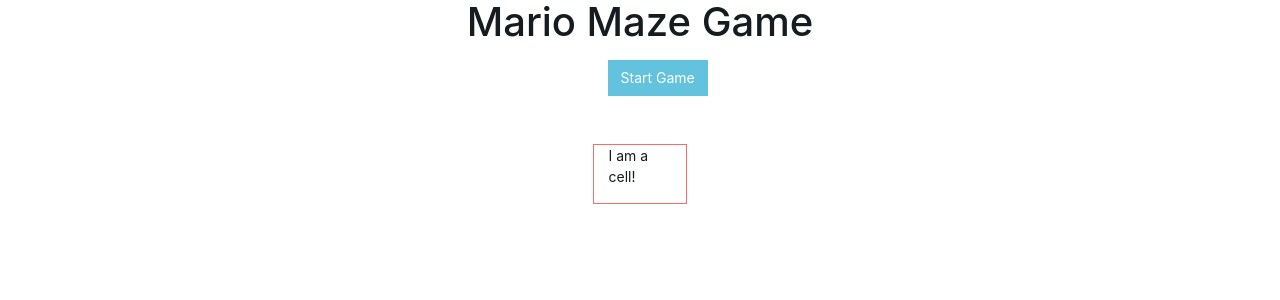
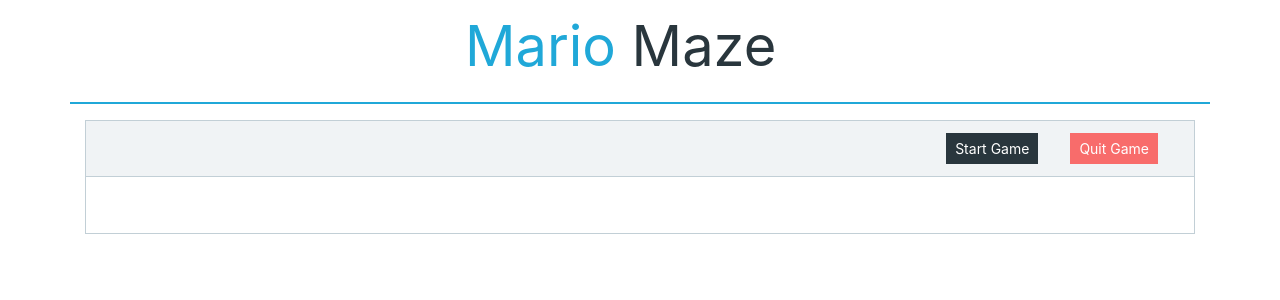
Before and after one commit to tarang727/hackerbay.io-interview, a React (Create React App) app in the folder maze-gamer/: page / in a window 1280 px wide. Shown: the top 300 px of the page. Built offline with nearby package versions, Linux system fonts and the light colour scheme.

Commit message:
created the gaming environment for the board game

```diff
--- a/maze-gamer/src/components/Board.tsx
+++ b/maze-gamer/src/components/Board.tsx
@@ -4,13 +4,13 @@
 
 import * as React from 'react';
 import { Button, Modal, ModalHeader, ModalBody } from 'reactstrap';
-import { isNil } from 'lodash';
+import { isNil, fill } from 'lodash';
+import { StartGame } from './StartGame';
 import { Cell } from './Cell';
-import { StartGame } from './StartGame';
 
 export interface BoardState {
-    width: number;
-    height: number;
+    width: number | null;
+    height: number | null;
     showModal: boolean;
 }
 
@@ -19,8 +19,8 @@
     constructor(props: any) {
         super(props);
         this.state = {
-            width: 0,
-            height: 0,
+            width: null,
+            height: null,
             showModal: false
         };
     }
@@ -32,44 +32,103 @@
         this.setState((state) => ({ ...state, showModal: !state.showModal }));
     }
 
-    public changeBoardMeasurements(width: number, height: number) {
-        this.setState((state) => ({...state, width, height}));
+    public createBoard(width: number, height: number) {
+        if (this.props.totalCells === 0) {
+            const rows = fill(Array(width), 'r');
+            const cols = fill(Array(height), 'c');
+
+            rows.forEach((r, rIdx) => {
+                cols.forEach((c, cIdx) => {
+                    this.props.onAddCell(rIdx + 1, cIdx + 1);
+                });
+            });
+        }
     }
 
-    public drawBoard(width: number, height: number) {
-        console.log(width, height);
-        this.toggle();
+    public drawBoard() {
+        const { noOfRows, noOfColumns } = this.props;
+        if (noOfRows < 5 && noOfColumns < 5) {
+            return null;
+        }
+        const rows = fill(Array(noOfRows), 'r');
+        const cols = fill(Array(noOfColumns), 'c');
+
+        return rows.map((r, rIdx) => (
+            <tr key={rIdx}>  {/* ROW */}
+                {
+                    cols.map((c, cIdx) => (
+                        <Cell
+                            key={cIdx}
+                            cellId={this.props.cellByRowAndColumn(rIdx + 1, cIdx + 1)}
+                            row={rIdx + 1}
+                            column={cIdx + 1}
+                            totalColumns={this.props.noOfColumns}
+                            totalRows={this.props.noOfRows}
+                        />
+                    ))
+                }
+            </tr>
+        ));
     }
 
     public render() {
         return (
             <div className="container">
                 <div className="row justify-content-md-center">
-                    <div className="col-md-6">
-                        <h1 className="text-center">Mario Maze Game</h1>
+                    <div className="col-md-4 mt-3 mb-4 align-self-center">
+                        <span className="display-4 text-muted">
+                            <b><span className="text-primary">Mario</span> <span className="text-dark">Maze</span></b>
+                        </span>
                     </div>
-                    <div className="w-100" />
-                    <div className="col-md-1 mt-2 align-self-center">
-                        <Button className="btn btn-info text-white" onClick={e => this.toggle(e)}>Start Game</Button>
-                        <Modal isOpen={this.state.showModal} toggle={() => this.toggle()} className={this.props.className} size="sm" role="dialog" autoFocus centered>
-                            <ModalHeader toggle={() => this.toggle()}>Start Game</ModalHeader>
-                            <ModalBody>
-                                <StartGame
-                                    startGame={({width, height}) => this.drawBoard(width, height)}
-                                />
-                            </ModalBody>
-                        </Modal>
-                    </div>
-
-                    <div className="col-md-12 mt-5 mb-5">
-                        <div className="row align-items-center justify-content-center"> {/* ROW */}
-                            <div className="col-1 border border-danger"> {/* COLUMN */}
-                                <Cell /> {/* CELL */}
+                    <div className="w-100 border border-primary" />
+                    <div className="col-md-12 py-2 my-2 align-items-center">
+                        <div className="card w-100 text-muted">
+                            <div className="card-header">
+                                <Button
+                                    className="btn btn-danger btn-sm text-white mx-3 float-right"
+                                    onClick={e => this.props.onGameExit()}
+                                >
+                                    Quit Game
+                                </Button>
+                                <Button
+                                    className="btn btn-dark btn-sm text-white mx-3 float-right"
+                                    onClick={e => this.toggle(e)}
+                                >
+                                    Start Game
+                                </Button>
+                            </div>
+                            <div className="card-body">
+                                <table className="table table-sm table-bordered">
+                                    <tbody>
+                                        {this.drawBoard()}
+                                    </tbody>
+                                </table>
                             </div>
                         </div>
                     </div>
 
                 </div>
+
+                <Modal
+                    isOpen={this.state.showModal}
+                    toggle={() => this.toggle()}
+                    className={this.props.className}
+                    size="sm"
+                    role="dialog"
+                    autoFocus
+                    centered
+                >
+                    <ModalHeader toggle={() => this.toggle()}>Start Game</ModalHeader>
+                    <ModalBody>
+                        <StartGame
+                            startGame={({width, height}) => {
+                                this.toggle();
+                                this.createBoard(width, height);
+                            }}
+                        />
+                    </ModalBody>
+                </Modal>
+
             </div>
         );
     }
--- a/maze-gamer/src/components/Cell.tsx
+++ b/maze-gamer/src/components/Cell.tsx
@@ -4,13 +4,20 @@
 
 import * as React from 'react';
 
-export class Cell extends React.Component {
+export interface CellProps {
+    cellId: string;
+    row: number;
+    column: number;
+    totalRows: number;
+    totalColumns: number;
+}
+export class Cell extends React.Component<CellProps, any> {
 
     public render() {
         return (
-            <div className="cell">
-                <p>I am a cell!</p>
-            </div>
+            <td className="border" scope="col">
+                (<small>{this.props.row}</small>, <small>{this.props.column}</small>)
+            </td>
         );
     }
 }
--- a/maze-gamer/src/components/Game.tsx
+++ b/maze-gamer/src/components/Game.tsx
@@ -7,29 +7,60 @@
 
 import { connect } from 'react-redux';
 import { Board } from './Board';
-import { Cell, GameState, PlayerType, CellState } from '../store/types';
-import { isNil } from 'lodash';
+import { GameState, PlayerType, CellState } from '../store/types';
+import { isNil, findIndex, max } from 'lodash';
+import { getCell } from '../store/util';
+import { addCell, exitGame } from '../store/actions';
 
-const findPlayers = (cellState: CellState, type: PlayerType) => {
-    return !isNil(cellState.occupant) && cellState.occupant.type === type;
+const findPlayers = (cellState: CellState, type: PlayerType) => !isNil(cellState.occupant) && cellState.occupant.type === type;
+const findCellState = (board: Array<CellState>) => (cellId: string) => board[getCell(board, cellId)];
+const findHeroPlayer = (board: Array<CellState>) => {
+    const hero = board.filter(v => findPlayers(v, PlayerType.HERO));
+    if (hero.length === 1) { return hero[0]; }
+    return null;
+};
+const findAdjacentCells = (board: Array<CellState>) => (cellId: string) => {
+    const cellState = board[getCell(board, cellId)];
+    if (isNil(cellState.occupant) || (cellState.occupant.type !== PlayerType.HERO)) {
+        return null;
+    }
+    if (isNil(cellState.occupant.adjacent) || cellState.occupant.adjacent.length < 2) {
+        return null;
+    }
+    const moves: any = {};
+    cellState.occupant.adjacent.forEach(pos => {
+        moves[pos.direction] = pos.cellId;
+    });
+    return moves;
+};
+const findCellByRowAndColumn = (board: Array<CellState>) => {
+    return (row: number, col: number) => {
+        const index = findIndex(board, (o: CellState) => (o.cell.row === row && o.cell.column === col));
+        if (index < 0) { return null; }
+        return board[index];
+    };
 };
 
 const mapStateToProps = (state: GameState) => ({
     boardTableCells: state.board,
-    noOfCells: state.board.length,
+    movesMade: state.moves,
+    totalCells: state.board.length,
     emptyCells: state.board.filter((cellState) => isNil(cellState.occupant)),
-    findHeroPlayer: (board => {
-        const hero = board.filter(v => findPlayers(v, PlayerType.HERO));
-        if (hero.length === 1) { return hero[0]; }
-        return null;
-    })(state.board),
-    findEnemyPlayers: state.board.filter(v => findPlayers(v, PlayerType.ENEMY)),
-    movesMadeByPlayer: state.moves,
+    heroPlayer: findHeroPlayer(state.board),
+    enemyPlayers: state.board.filter(v => findPlayers(v, PlayerType.ENEMY)),
+    singleCell: findCellState(state.board),
+    heroAdjacentCells: findAdjacentCells(state.board),
+    cellByRowAndColumn: findCellByRowAndColumn(state.board),
+    noOfRows: max(state.board.map(cellState => cellState.cell.row)) || 0,
+    noOfColumns: max(state.board.map(cellState => cellState.cell.column)) || 0
 });
 
 const mapDispatchToProps = (dispatch) => ({
-    onAddCell: (cell: Cell) => {
-        dispatch(cell);
+    onGameExit: () => {
+        dispatch(exitGame());
+    },
+    onAddCell: (row: number, column: number) => {
+        dispatch(addCell({ row, column }));
     }
 });
 
--- /dev/null
+++ b/maze-gamer/src/components/players/Player.tsx
@@ -0,0 +1,5 @@
+/**
+ * created on 20.04.2018
+ *
+ * Game Player HOC
+ */
--- a/maze-gamer/src/store/actions.ts
+++ b/maze-gamer/src/store/actions.ts
@@ -29,3 +29,4 @@
 };
 export const movePlayer = (cellId: string, playerId: string) => ({ type: 'MOVE_PLAYER', payload: { cellId, playerId } });
 export const removePlayer = (cellId: string) => ({ type: 'REMOVE_PLAYER_FROM_CELL', payload: { cellId } });
+export const exitGame = () => ({ type: 'EXIT_GAME', payload: null });
--- a/maze-gamer/src/store/reducers.ts
+++ b/maze-gamer/src/store/reducers.ts
@@ -28,6 +28,8 @@
                 state.board[cellIndex].occupant = Object.assign({}, (action as AddPlayer).payload.player);
             }
             return state;
+        case 'EXIT_GAME':
+            return { moves: 0, board: [] };
         default:
             return state;
     }
--- a/maze-gamer/src/store/types.ts
+++ b/maze-gamer/src/store/types.ts
@@ -15,8 +15,6 @@
 export interface Player {
     id?: string;
     type: PlayerType;
-    canMove: boolean;
-    position: string;
     adjacent?: Array<{
         cellId: string;
         direction: Direction;
```
Also changed, not shown: maze-gamer/src/components/players/Enemy.tsx (added, +13 -0 lines), maze-gamer/src/components/players/Hero.tsx (added, +13 -0 lines), 2 other files (tests, documents, lock files or other folders).
